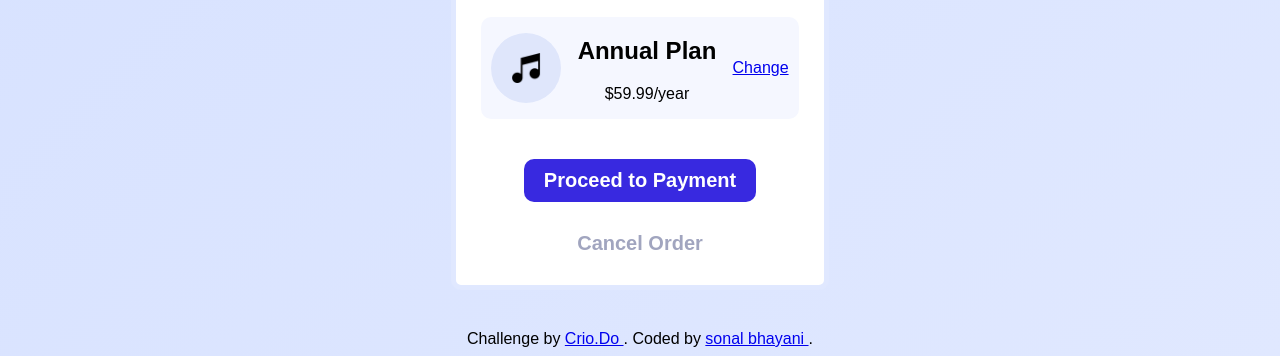
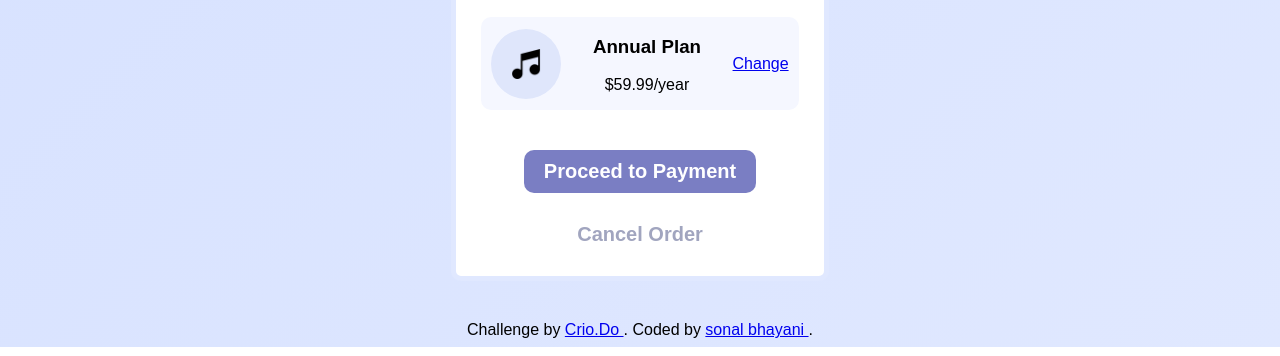
Before and after one commit to sonalbhayani/XORDER_SUMMARY, a plain HTML site: page index.html in a window 1280 px wide. In both pictures the pointer is over the button "Proceed to Payment". Shown: the part 489-845 px from the top of the page. Drawn offline with Linux system fonts and the light colour scheme.

Commit message:
changes done

```diff
--- a/index.html
+++ b/index.html
@@ -21,7 +21,7 @@
                 <img src="./musicIcon.png" alt="music icon" class="music-icon" height="40px" width="40px">
                 </div>
                 <div class="plan-text">
-                    <h2>Annual Plan</h2>
+                    <h3>Annual Plan</h3>
                     <p>$59.99/year</p>
                 </div>
                 <div class="change-link">
--- a/style.css
+++ b/style.css
@@ -74,6 +74,10 @@ body{
     font-weight: 600;
     margin-top: 20px;
 }
+.proceed-btn:hover{
+    background-color: #7A7EC3;
+    cursor: pointer;
+}
 .cancel-order{
     color: #A1A5BF;
     font-size: 20px;
@@ -85,6 +89,10 @@ body{
     background-color: #ffff;
 
 }
+.cancel-order:hover{
+    color: #3829E0;
+    cursor: pointer;
+}
 footer{
     text-align: center;
     margin-top: 20px;
```
